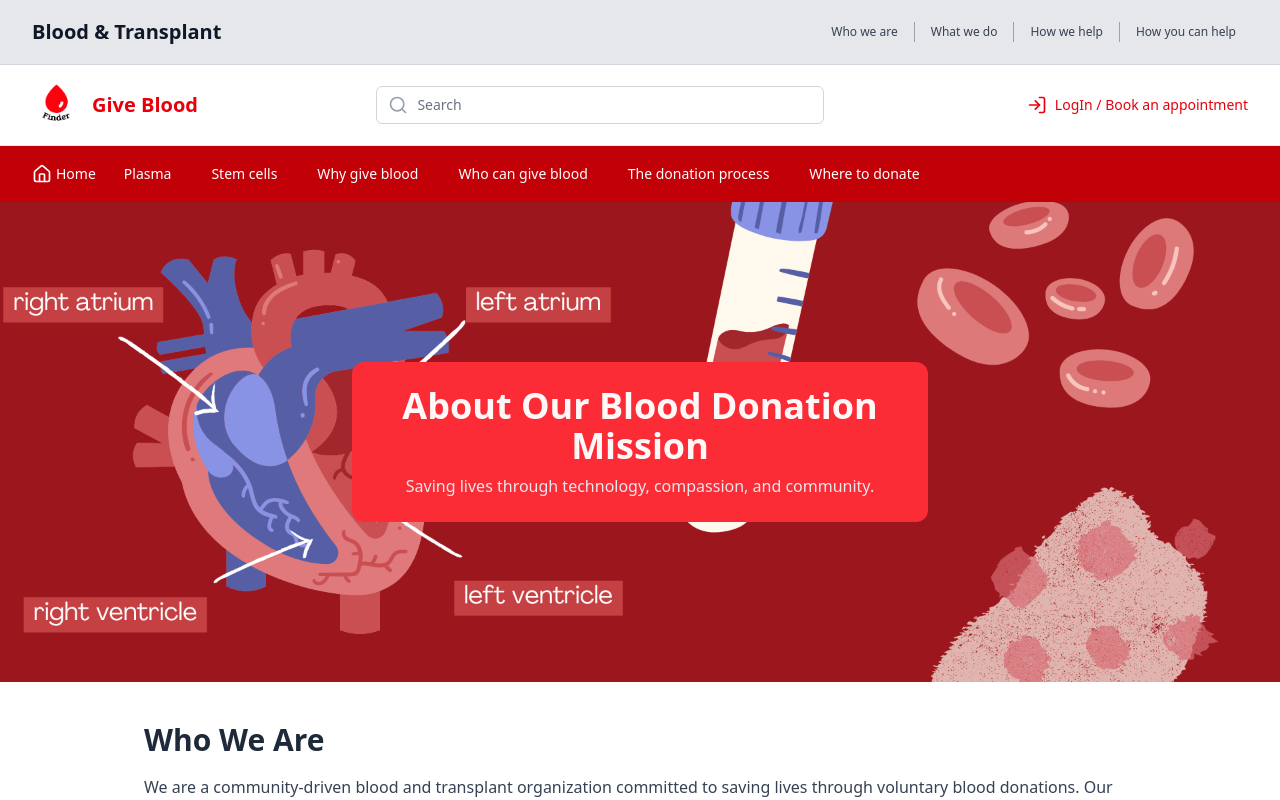
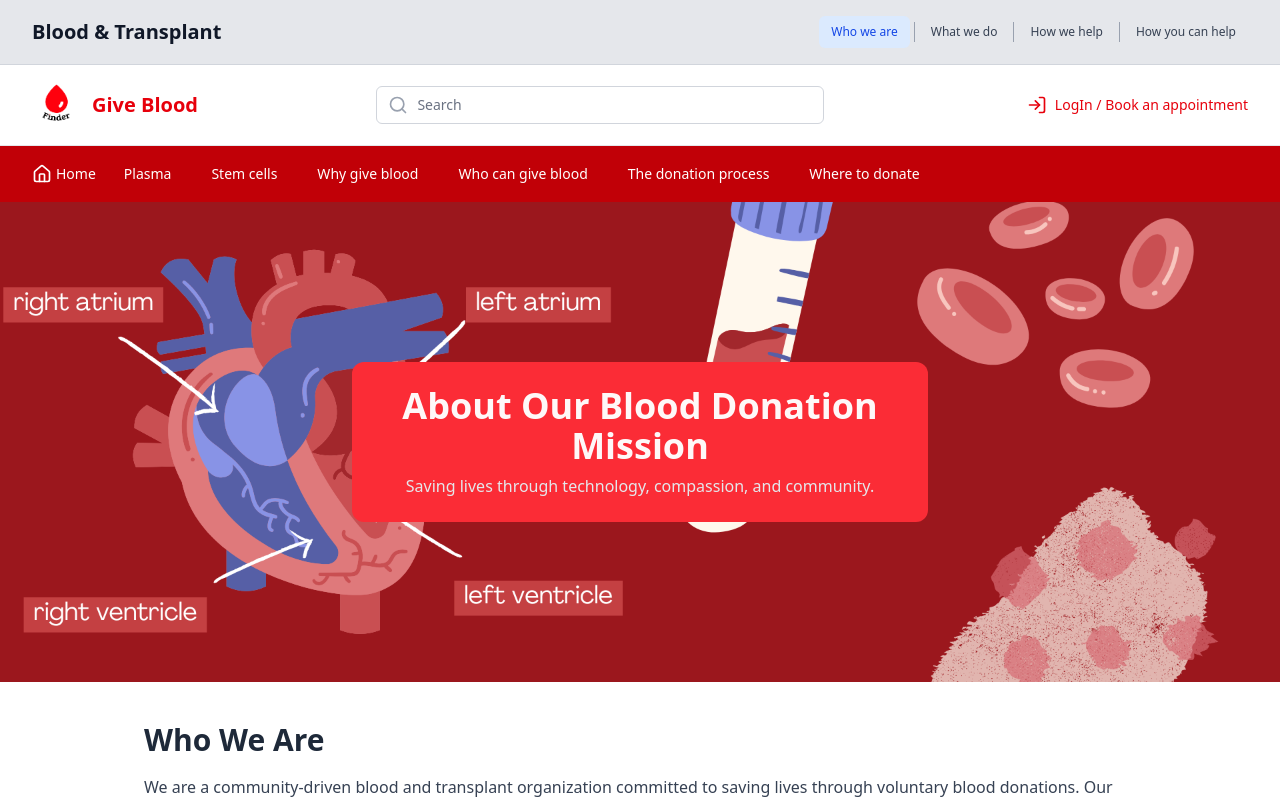
Before and after one commit to Omarmdwasimuddin/finder_project, a Next.js app: page /About in a window 1280 px wide. Shown: the top 800 px of the page. Built offline with nearby package versions, Linux system fonts and the light colour scheme.

Commit message:
Inshallah

```diff
--- a/src/Component/Footer.jsx
+++ b/src/Component/Footer.jsx
@@ -44,7 +44,7 @@ const Footer = () => {
                         <li><a href="/" className="text-gray-600 hover:text-red-500 transition-colors text-sm block py-1">Find Donors</a></li>
                         <li><a href="/where-to-donate/centers" className="text-gray-600 hover:text-red-500 transition-colors text-sm block py-1">Donation Centers</a></li>
                         <li><a href="/eligibility/can-i-give-blood" className="text-gray-600 hover:text-red-500 transition-colors text-sm block py-1">Eligibility</a></li>
-                        <li><a href="/about" className="text-gray-600 hover:text-red-500 transition-colors text-sm block py-1">About Us</a></li>
+                        <li><a href="/About" className="text-gray-600 hover:text-red-500 transition-colors text-sm block py-1">About Us</a></li>
                     </ul>
                 </div>
 
--- a/src/Component/TopHeader.jsx
+++ b/src/Component/TopHeader.jsx
@@ -10,7 +10,7 @@ export default function TopHeader() {
 
   // Navigation items
   const navItems = [
-    { name: 'Who we are', href: '/about' },
+    { name: 'Who we are', href: '/About' },
     { name: 'What we do', href: '/services' },
     { name: 'How we help', href: '/help' },
     { name: 'How you can help', href: '/get-involved' }
```
